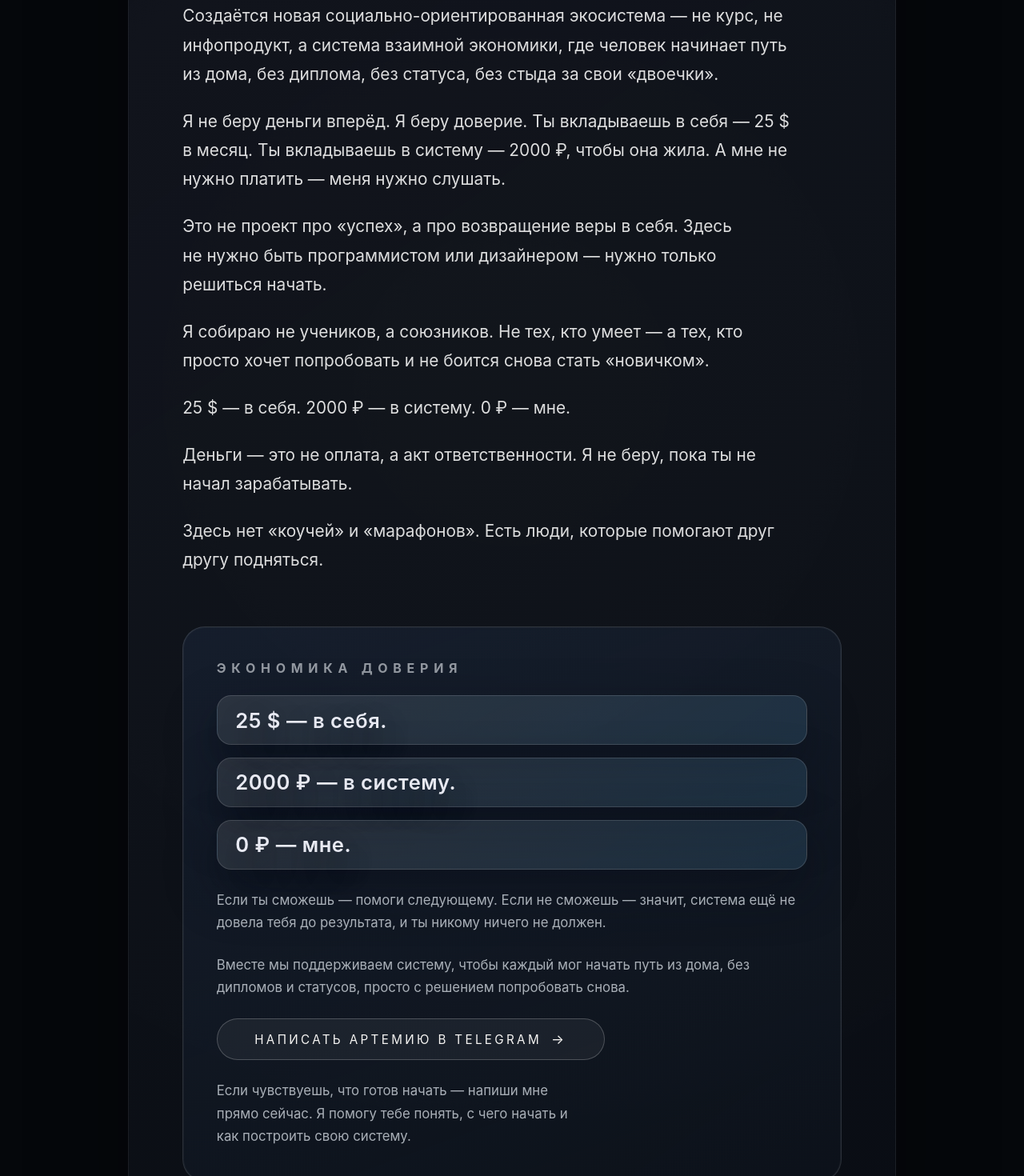
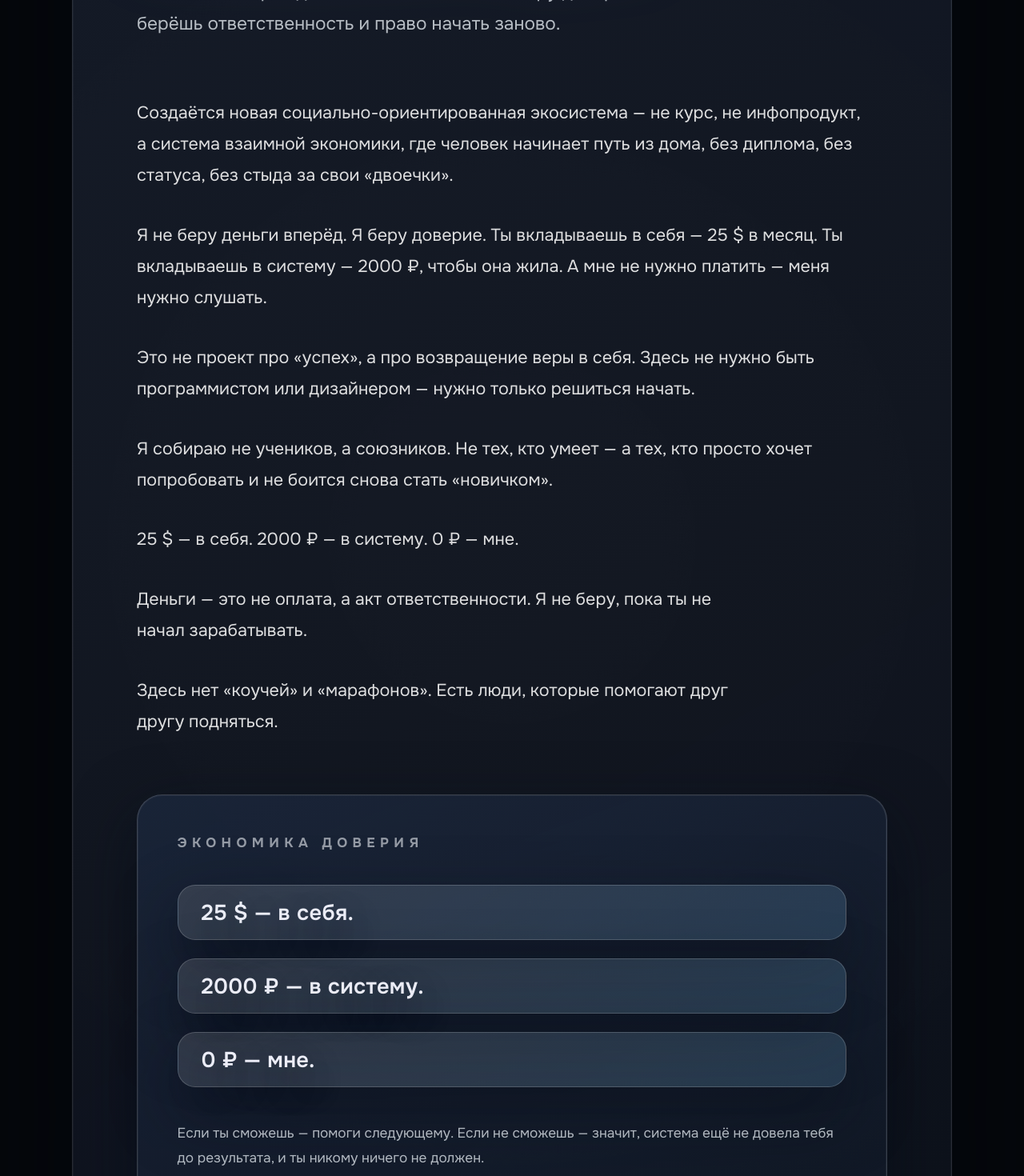
Before and after one commit to DEOZMSK/kcopoc_friends, a Next.js app: page / in a window 1280 px wide. Shown: the part 640-2110 px from the top of the page at 80% size. Built offline with nearby package versions, Linux system fonts and the light colour scheme.

Commit message:
refine manifesto typography and layout

```diff
--- a/app/globals.css
+++ b/app/globals.css
@@ -2,6 +2,7 @@
   color-scheme: dark;
   background-color: #05070b;
   font-feature-settings: "liga" 1, "kern" 1, "clig" 1;
+  --font-body: "Manrope", "Inter", "Segoe UI", "Helvetica Neue", sans-serif;
 }
 
 *,
@@ -20,10 +21,10 @@ body {
   display: flex;
   align-items: stretch;
   justify-content: center;
-  padding: clamp(2.5rem, 5vw, 5rem) 0;
+  padding: clamp(3rem, 7vw, 6rem) 0;
   background: #05070b;
   color: #f5f4f1;
-  font-family: "Manrope", "Inter", "Segoe UI", "Helvetica Neue", sans-serif;
+  font-family: var(--font-body), "Inter", "Segoe UI", "Helvetica Neue", sans-serif;
   position: relative;
   overflow-x: hidden;
 }
@@ -70,17 +71,19 @@ p {
 }
 
 .canvas {
-  width: min(960px, 92vw);
-  padding: clamp(2.5rem, 6vw, 4.2rem);
-  border-radius: 36px;
-  border: 1px solid rgba(255, 255, 255, 0.08);
-  background: linear-gradient(145deg, rgba(16, 20, 30, 0.78), rgba(9, 13, 21, 0.62));
-  box-shadow: 0 40px 120px rgba(0, 0, 0, 0.35);
+  width: min(1100px, 94vw);
+  padding: clamp(3rem, 6.8vw, 5rem);
+  border-radius: 42px;
+  border: 1px solid rgba(255, 255, 255, 0.12);
+  background: linear-gradient(150deg, rgba(20, 28, 44, 0.82), rgba(10, 15, 26, 0.68));
+  box-shadow:
+    0 50px 140px rgba(2, 6, 14, 0.55),
+    inset 0 0 0 1px rgba(255, 255, 255, 0.04);
   position: relative;
   overflow: hidden;
   display: flex;
   flex-direction: column;
-  gap: clamp(2.4rem, 5vw, 4.2rem);
+  gap: clamp(2.8rem, 5.5vw, 4.8rem);
 }
 
 .canvas > * {
@@ -101,7 +104,7 @@ p {
 .intro {
   display: flex;
   flex-direction: column;
-  gap: 1.6rem;
+  gap: clamp(1.8rem, 4vw, 2.4rem);
 }
 
 .label {
@@ -110,8 +113,8 @@ p {
   align-items: center;
   gap: 0.8em;
   padding-left: 0.4em;
-  font-size: 0.75rem;
-  letter-spacing: 0.4em;
+  font-size: 0.78rem;
+  letter-spacing: 0.34em;
   text-transform: uppercase;
   color: rgba(245, 244, 241, 0.58);
 }
@@ -126,10 +129,10 @@ p {
 
 .hero {
   margin: 0;
-  font-size: clamp(3rem, 6vw, 4.6rem);
+  font-size: clamp(3.4rem, 7vw, 5.2rem);
   font-weight: 600;
-  letter-spacing: -0.015em;
-  line-height: 1.05;
+  letter-spacing: -0.02em;
+  line-height: 1.04;
   color: #f6f6f7;
   background: linear-gradient(120deg, rgba(255, 255, 255, 0.95), rgba(150, 210, 255, 0.9), rgba(255, 255, 255, 0.92));
   background-clip: text;
@@ -140,66 +143,68 @@ p {
 }
 
 .lede {
-  max-width: 40rem;
-  font-size: clamp(1.05rem, 2.4vw, 1.3rem);
-  line-height: 1.7;
-  color: rgba(230, 236, 241, 0.75);
+  max-width: 44rem;
+  font-size: clamp(1.15rem, 2.4vw, 1.42rem);
+  line-height: 1.8;
+  color: rgba(230, 236, 241, 0.78);
 }
 
 .manifesto {
   display: grid;
-  gap: 1.4rem;
-  font-size: clamp(1.05rem, 2.5vw, 1.3rem);
-  line-height: 1.75;
+  gap: clamp(1.6rem, 3.4vw, 2.2rem);
+  font-size: clamp(1.1rem, 2.6vw, 1.35rem);
+  line-height: 1.82;
   color: rgba(244, 244, 244, 0.9);
 }
 
 .manifesto p {
-  max-width: 58ch;
+  max-width: 64ch;
 }
 
 .pledge {
   display: flex;
   flex-direction: column;
-  gap: 1.5rem;
-  padding: clamp(1.8rem, 4vw, 2.6rem);
-  border-radius: 28px;
-  background: linear-gradient(160deg, rgba(29, 43, 66, 0.45), rgba(21, 32, 45, 0.24));
-  border: 1px solid rgba(255, 255, 255, 0.12);
-  box-shadow: inset 0 0 0 1px rgba(255, 255, 255, 0.04);
+  gap: clamp(1.8rem, 4vw, 2.6rem);
+  padding: clamp(2.2rem, 5vw, 3.1rem);
+  border-radius: 32px;
+  background: linear-gradient(160deg, rgba(32, 47, 74, 0.55), rgba(18, 28, 41, 0.32));
+  border: 1px solid rgba(255, 255, 255, 0.16);
+  box-shadow:
+    inset 0 0 0 1px rgba(255, 255, 255, 0.06),
+    0 28px 80px rgba(5, 12, 24, 0.55);
 }
 
 .pledge h2 {
   margin: 0;
-  font-size: 1rem;
-  letter-spacing: 0.42em;
+  font-size: 1.05rem;
+  letter-spacing: 0.38em;
   text-transform: uppercase;
   color: rgba(235, 238, 244, 0.6);
 }
 
 .commitments {
   display: grid;
-  gap: 1rem;
+  gap: clamp(1rem, 2.4vw, 1.4rem);
 }
 
 .commitments span {
   display: inline-block;
-  padding: 0.9rem 1.4rem;
-  border-radius: 18px;
-  border: 1px solid rgba(255, 255, 255, 0.14);
-  background: linear-gradient(145deg, rgba(255, 255, 255, 0.1), rgba(108, 198, 255, 0.14));
-  box-shadow: 0 25px 65px rgba(8, 13, 24, 0.45);
-  font-size: clamp(1.3rem, 3vw, 1.6rem);
+  padding: 1.05rem 1.8rem;
+  border-radius: 22px;
+  border: 1px solid rgba(255, 255, 255, 0.18);
+  background: linear-gradient(145deg, rgba(255, 255, 255, 0.12), rgba(126, 202, 255, 0.18));
+  box-shadow: 0 32px 85px rgba(8, 13, 24, 0.48);
+  font-size: clamp(1.35rem, 3vw, 1.7rem);
   font-weight: 600;
-  letter-spacing: 0.02em;
-  color: rgba(245, 246, 255, 0.94);
-  text-shadow: 0 18px 35px rgba(8, 12, 21, 0.5);
+  letter-spacing: 0.01em;
+  color: rgba(245, 246, 255, 0.96);
+  text-shadow: 0 20px 40px rgba(8, 12, 21, 0.55);
 }
 
 .pledge p {
-  font-size: 1.05rem;
-  line-height: 1.7;
-  color: rgba(223, 230, 236, 0.74);
+  font-size: 1.08rem;
+  line-height: 1.8;
+  color: rgba(223, 230, 236, 0.78);
 }
 
 .cta {
@@ -207,14 +212,14 @@ p {
   display: inline-flex;
   align-items: center;
   gap: 0.75rem;
-  padding: 0.95rem 2.9rem;
+  padding: 1.05rem 3.1rem;
   border-radius: 999px;
-  border: 1px solid rgba(255, 255, 255, 0.22);
-  background: rgba(255, 255, 255, 0.05);
+  border: 1px solid rgba(255, 255, 255, 0.26);
+  background: rgba(255, 255, 255, 0.07);
   color: #f6f5f3;
   text-decoration: none;
-  font-size: 0.95rem;
-  letter-spacing: 0.22em;
+  font-size: 0.98rem;
+  letter-spacing: 0.18em;
   text-transform: uppercase;
   transition: background 0.5s ease, transform 0.5s ease, border-color 0.5s ease, color 0.5s ease;
 }
@@ -242,32 +247,32 @@ p {
 }
 
 .footer-note {
-  max-width: 42ch;
-  font-size: 0.95rem;
-  color: rgba(210, 218, 228, 0.6);
-  line-height: 1.6;
+  max-width: 48ch;
+  font-size: 1rem;
+  color: rgba(210, 218, 228, 0.68);
+  line-height: 1.72;
 }
 
 @media (max-width: 720px) {
   body {
-    padding: 2rem 0;
+    padding: 2.4rem 0;
   }
 
   .canvas {
-    border-radius: 28px;
-    padding: clamp(2rem, 8vw, 2.4rem);
+    border-radius: 30px;
+    padding: clamp(2.4rem, 8vw, 3rem);
   }
 
   .label {
-    letter-spacing: 0.32em;
+    letter-spacing: 0.28em;
   }
 
   .hero {
-    font-size: clamp(2.4rem, 10vw, 3.2rem);
+    font-size: clamp(2.8rem, 10vw, 3.6rem);
   }
 
   .commitments {
-    gap: 0.75rem;
+    gap: 0.85rem;
   }
 
   .cta {
--- a/app/layout.tsx
+++ b/app/layout.tsx
@@ -1,6 +1,13 @@
 import type { Metadata } from "next";
+import { Onest } from "next/font/google";
 import type { ReactNode } from "react";
 import "./globals.css";
+
+const onest = Onest({
+  subsets: ["latin", "cyrillic"],
+  weight: [400, 500, 600, 700],
+  variable: "--font-body"
+});
 
 export const metadata: Metadata = {
   title: "Система самозапуска — манифест",
@@ -23,7 +30,7 @@ export const metadata: Metadata = {
 
 export default function RootLayout({ children }: { children: ReactNode }) {
   return (
-    <html lang="ru">
+    <html lang="ru" className={onest.variable}>
       <body className="antialiased">{children}</body>
     </html>
   );
```
